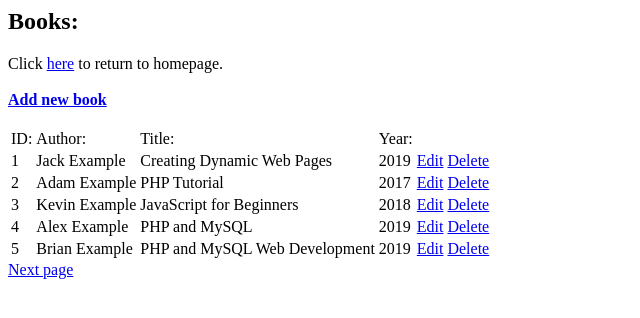
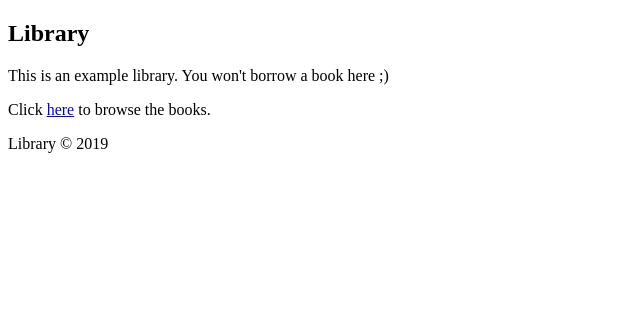
Before and after one commit to SqrtLewy/crud-php, a PHP site: page / in a window 1280 px wide. Shown: the top 318 px of the page, without its empty margins (0-640 px from the left). Run offline with PHP 8.4, Linux system fonts and the light colour scheme; data comes from the database, SQL or seed files in the repository.

Commit message:
Update index.php

```diff
--- a/index.php
+++ b/index.php
@@ -1,54 +1,35 @@
 <?php
 include_once 'config.php';
 $pdo = connect_to_database();
-$page = isset($_GET['page']) && is_numeric($_GET['page']) ? (int)$_GET['page'] : 1;
-$records_per_page = 5;
-
-$stmt = $pdo->prepare('SELECT * FROM books ORDER BY id LIMIT :current_page, :record_per_page');
-$stmt->bindValue(':current_page', ($page - 1) * $records_per_page, PDO::PARAM_INT);
-$stmt->bindValue(':record_per_page', $records_per_page, PDO::PARAM_INT);
-$stmt->execute();
-$books = $stmt->fetchAll(PDO::FETCH_ASSOC);
-
-$num_books = $pdo->query('SELECT COUNT(*) FROM books')->fetchColumn();
-
 ?>
 
-<div id="article">
-    <h2>Books:</h2>
-    Click <a href="index.php">here</a> to return to homepage. <br/> <br/>
-    <a href="create.php"><b>Add new book</b></a> <br/> <br/>
-    <table>
-        <thead>
-        <tr>
-            <td>ID:</td>
-            <td>Author:</td>
-            <td>Title:</td>
-            <td>Year:</td>
-            <td></td>
-        </tr>
-        </thead>
-        <tbody>
-        <?php foreach ($books as $book): ?>
-            <tr>
-                <td><?= $book['id'] ?></td>
-                <td><?= $book['author'] ?></td>
-                <td><?= $book['title'] ?></td>
-                <td><?= $book['year'] ?></td>
-                <td>
-                    <a href="update.php?id=<?= $book['id'] ?>">Edit</a>
-                    <a href="delete.php?id=<?= $book['id'] ?>">Delete</a>
-                </td>
-            </tr>
-        <?php endforeach; ?>
-        </tbody>
-    </table>
-    <div class="pagination">
-        <?php if ($page > 1): ?>
-            <a href="read.php?page=<?= $page - 1 ?>">Return</a>
-        <?php endif; ?>
-        <?php if ($page * $records_per_page < $num_books): ?>
-            <a href="read.php?page=<?= $page + 1 ?>">Next page</a>
-        <?php endif; ?>
+<!DOCTYPE html>
+<html>
+
+<head>
+    <title>Library</title>
+    <meta charset="utf-8">
+</head>
+
+<body>
+
+<div id="container">
+
+    <div id="header">
+        <h2>Library</h2>
     </div>
+
+    <div id="article">
+        <p>This is an example library. You won't borrow a book here ;)</p>
+        <p>Click <a href="read.php">here</a> to browse the books.</p>
+    </div>
+
+    <div id="footer">
+        Library &copy; 2019
+    </div>
+
 </div>
+
+</body>
+
+</html>
```
